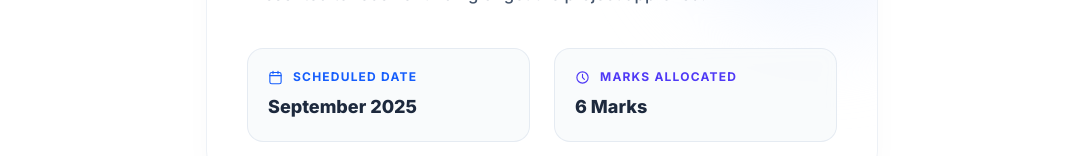
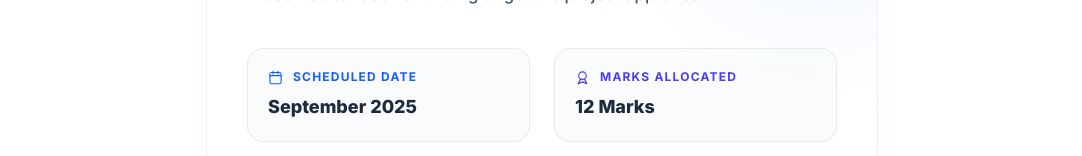
Before and after one commit to justdsn/RPWebsite, a React (Vite) app: page /milestones in a window 1280 px wide. Both pictures are taken after a click on the button 311 px from the left and 999 px from the top of the page. Shown: the part 868-1024 px from the top of the page, without its empty margins (98-1180 px from the left). Built offline with nearby package versions, Linux system fonts and the light colour scheme.

Commit message:
Update milestone marks and replace clock icon with medal icon

```diff
--- a/src/data/content.ts
+++ b/src/data/content.ts
@@ -172,7 +172,7 @@ export const milestones = [
     description:
       "The initial project proposal covers problem identification, scope definition, preliminary literature review, and high-level methodology. Presented to receive funding or get the project approved.",
     date: "September 2025",
-    marks: 6,
+    marks: 12,
   },
   {
     id: "pp1",
@@ -180,7 +180,7 @@ export const milestones = [
     description:
       "Progress Presentation I reviews the 50% completion status of the project. This reveals any gaps or inconsistencies in the design/requirements.",
     date: "January 2026",
-    marks: 6,
+    marks: 15,
   },
   {
     id: "pp2",
@@ -204,7 +204,7 @@ export const milestones = [
     description:
       "Status of the project is validated through the Logbook. This also includes Status documents 1 and 2.",
     date: "April 2026",
-    marks: 3,
+    marks: 4,
   },
   {
     id: "research-paper",
@@ -258,9 +258,15 @@ export const documents = [
   },
   {
     id: "final-doc",
-    title: "Final Documents",
+    title: "Final Reports",
     description: "Individual and group final documents",
     link: "https://drive.google.com/drive/folders/1WD6tNv8xh7K1TFKQAykJNnBetxIkRu9w?usp=sharing", // TODO: Replace with Google Drive link for Final Documents
+  },
+  {
+    id: "research-paper",
+    title: "Research Paper",
+    description: "The research paper written on FootprintLK",
+    link: "https://drive.google.com/file/d/1hUrI7IQnGbwq07YJbN1I0fat_9g0iqmi/view?usp=sharing", // TODO: Replace with Google Drive link for Final Documents
   },
 ];
 
--- a/src/pages/Milestones.tsx
+++ b/src/pages/Milestones.tsx
@@ -11,8 +11,8 @@ const IconCalendar = () => (
 
 const IconMark = () => (
   <svg width="15" height="15" viewBox="0 0 24 24" fill="none" aria-hidden="true" className="flex-shrink-0">
-    <circle cx="12" cy="12" r="9" stroke="currentColor" strokeWidth="1.8" />
-    <path d="M12 7v5l3 3" stroke="currentColor" strokeWidth="1.8" strokeLinecap="round" />
+    <circle cx="12" cy="9" r="6" stroke="currentColor" strokeWidth="1.8" />
+    <path d="M9 14.2L5 22l7-3 7 3-4-7.8" stroke="currentColor" strokeWidth="1.8" strokeLinecap="round" strokeLinejoin="round" />
   </svg>
 );
 
```
